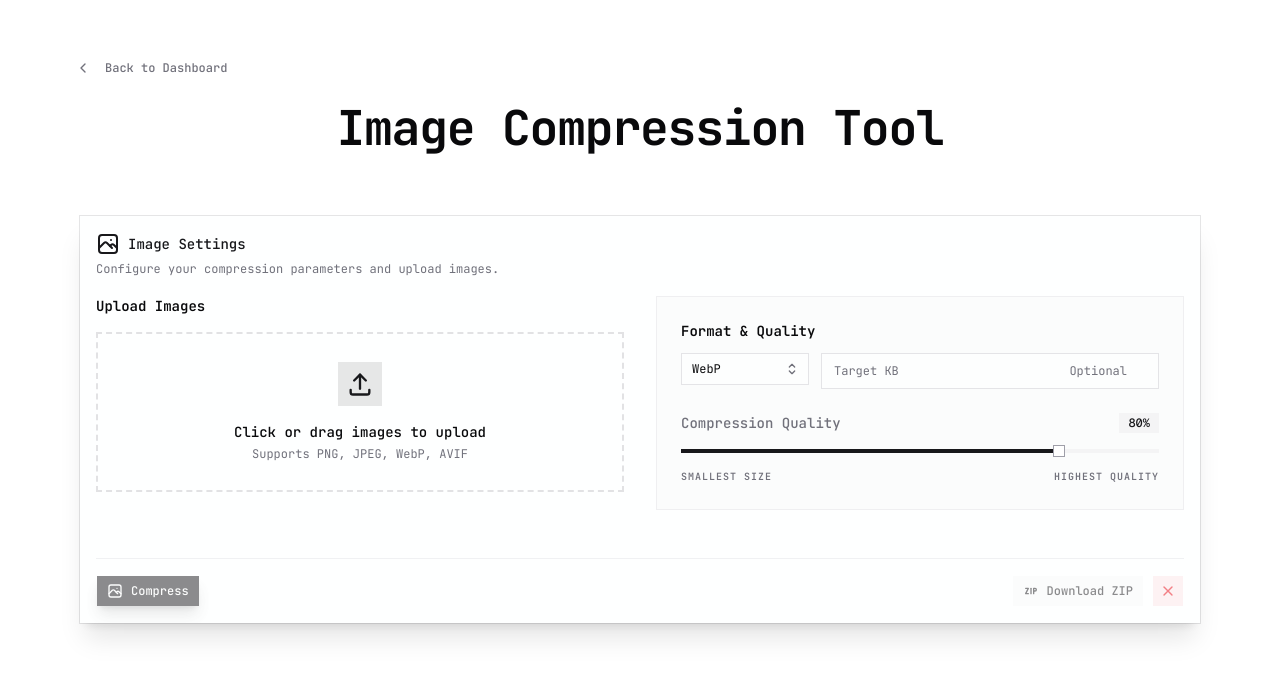
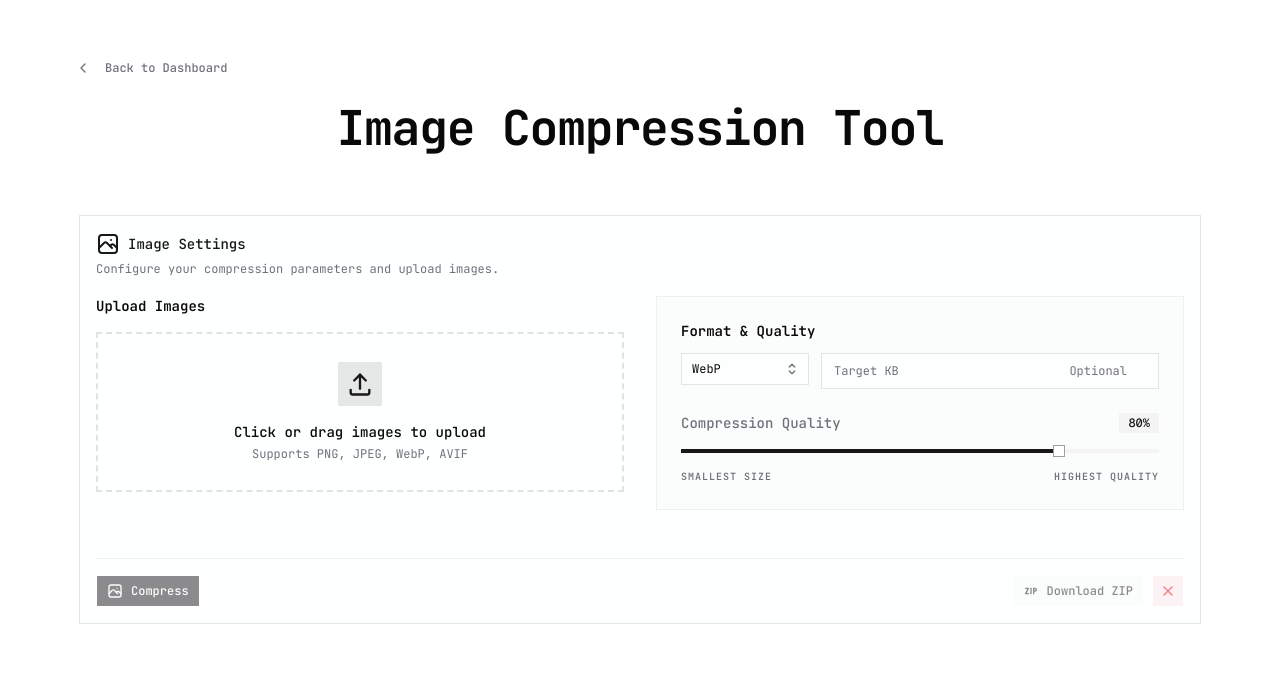
Before and after one commit to SokvisalMong/utils.vizzydizzy, a Next.js app: page /image-compression in a window 1280 px wide. Shown: the top 676 px of the page. Built offline with nearby package versions, Linux system fonts and the light colour scheme.

Commit message:
removed aggressive shadow

```diff
--- a/app/page.tsx
+++ b/app/page.tsx
@@ -66,8 +66,8 @@ export default function Home() {
               className={isActive ? "group" : "cursor-not-allowed opacity-75"}
             >
               <Card className={cn(
-                "h-full transition-all duration-300 border-none shadow-md bg-card/50 backdrop-blur-sm",
-                isActive ? "hover:shadow-xl hover:-translate-y-1 hover:ring-2 hover:ring-primary/20" : ""
+                "h-full transition-all duration-300 border-none bg-card/50 backdrop-blur-sm",
+                isActive ? "hover:-translate-y-1 hover:ring-2 hover:ring-primary/20" : ""
               )}>
                 <CardHeader>
                   <div className="flex justify-between items-start mb-2">
--- a/components/image-compression/image-actions.tsx
+++ b/components/image-compression/image-actions.tsx
@@ -48,7 +48,6 @@ export function ImageActions({
                     <Button
                         onClick={onCompress}
                         disabled={selectedCount === 0 || isCompressing}
-                        className="shadow-lg shadow-primary/20"
                     >
                         {isCompressing ? (
                             <span className="flex items-center gap-2">
--- a/components/image-compression/image-settings.tsx
+++ b/components/image-compression/image-settings.tsx
@@ -56,7 +56,7 @@ export function ImageSettings({ settings, onChange }: ImageSettingsProps) {
                         <Input
                             type="number"
                             placeholder="Optional"
-                            className="border-none shadow-none focus-visible:ring-0 h-7 bg-transparent px-1 text-right"
+                            className="border-none focus-visible:ring-0 h-7 bg-transparent px-1 text-right"
                             value={settings.targetSizeKB || ""}
                             onChange={(e) =>
                                 onChange({ ...settings, targetSizeKB: Number(e.target.value) })
--- a/components/image-compressor.tsx
+++ b/components/image-compressor.tsx
@@ -178,7 +178,7 @@ export function ImageCompressor() {
   return (
     <TooltipProvider>
       <div className="space-y-8 animate-in fade-in duration-500">
-        <Card className="border-none shadow-xl bg-card/50 backdrop-blur-sm">
+        <Card className="border-none bg-card/50 backdrop-blur-sm">
           <CardHeader>
             <div className="flex items-center gap-2 text-primary">
               <IconPhoto size={24} />
--- a/components/image-preview-dialog.tsx
+++ b/components/image-preview-dialog.tsx
@@ -83,7 +83,7 @@ export function ImagePreviewDialog({
                                 alt="Preview"
                                 fill
                                 unoptimized
-                                className="object-contain p-4 drop-shadow-2xl"
+                                className="object-contain p-4"
                             />
                         </div>
                     )}
```
